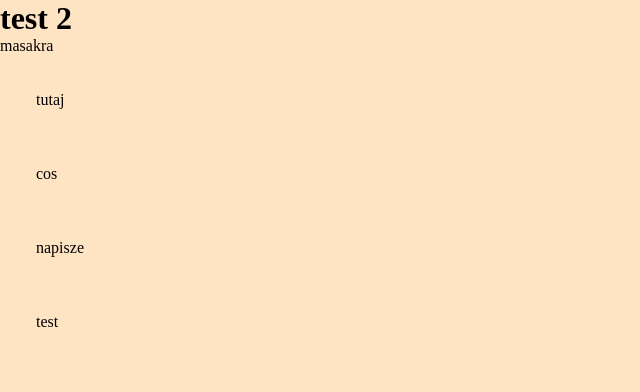
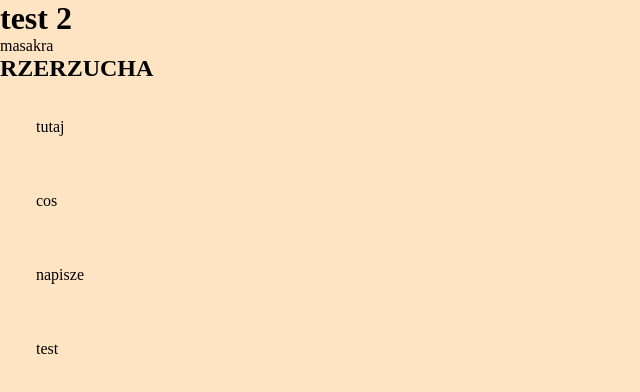
Before and after one commit to wiesioo/Github-repo-test, a plain HTML site: page index.html in a window 1280 px wide. Shown: the whole page, without its empty margins (0-640 px from the left). Drawn offline with Linux system fonts and the light colour scheme.

Commit message:
testowyBR

```diff
--- a/index.html
+++ b/index.html
@@ -14,7 +14,7 @@
         <h1>test 2</h1>
         <p>masakra</p>
     </div>
-    <title>Document</title>
+    <h2>RZERZUCHA</h2>
     <!-- Tutaj bedzie zmiana jakas -->
     <div>
         <ul>
```
